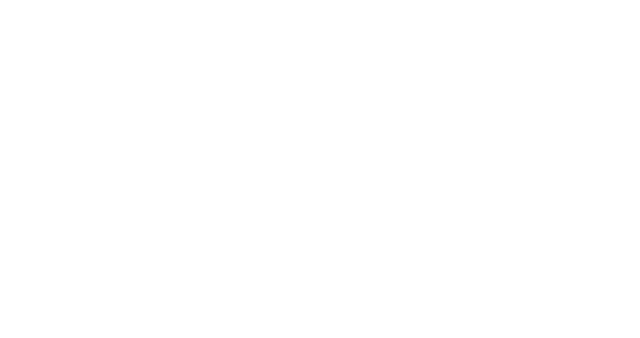
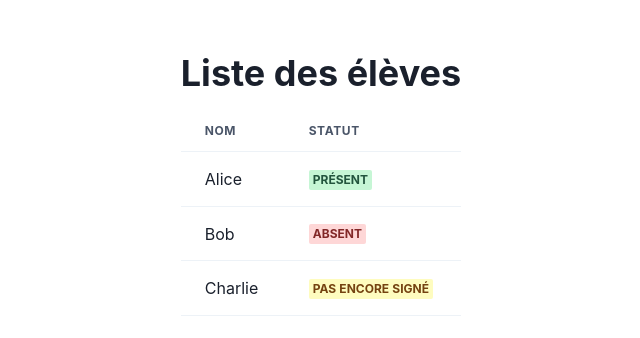
Before and after one commit to apanchoo/R504-SAE502, a React (Vite) app in the folder Client/identification/: page /teacher-dashboard in a window 1280 px wide. Before the commit this address had no page. Shown: the top 338 px of the page, without its empty margins (319-959 px from the left). Built offline with nearby package versions, Linux system fonts and the light colour scheme.

Commit message:
ajout de la page enseignant

```diff
--- a/Client/identification/src/App.jsx
+++ b/Client/identification/src/App.jsx
@@ -3,7 +3,8 @@ import { ChakraProvider } from '@chakra-ui/react';
 import { BrowserRouter, Routes, Route } from 'react-router-dom';
 import LoginPage from './screens/LoginPage';
 import RoleSelectionPage from './screens/RoleSelectionPage';
-import PresencePage from './screens/PresencePage'; // Créez ce composant pour gérer l'émargement
+import PresencePage from './screens/PresencePage';
+import ProfPage from './screens/ProfPage'; // Assurez-vous que le chemin est correct
 import './App.css';
 
 function App() {
@@ -14,6 +15,7 @@ function App() {
           <Route path="/" element={<LoginPage />} />
           <Route path="/presence" element={<PresencePage />} />
           <Route path="/select-role" element={<RoleSelectionPage />} />
+          <Route path="/teacher-dashboard" element={<ProfPage />} /> {/* Ajout de la route pour ProfPage */}
         </Routes>
       </BrowserRouter>
     </ChakraProvider>
--- /dev/null
+++ b/Client/identification/src/screens/ProfPage.jsx
@@ -0,0 +1,46 @@
+// ProfPage.jsx
+import React from 'react';
+import { Box, Heading, Table, Thead, Tbody, Tr, Th, Td, Badge } from '@chakra-ui/react';
+
+const students = [
+  { id: 1, name: 'Alice', present: true },
+  { id: 2, name: 'Bob', present: false },
+  { id: 3, name: 'Charlie', present: null }, // null représente "Pas encore signé"
+  // Ajoutez d'autres élèves ici
+];
+
+const ProfPage = () => {
+  const getStatusBadge = (present) => {
+    if (present === true) {
+      return <Badge colorScheme="green">Présent</Badge>;
+    } else if (present === false) {
+      return <Badge colorScheme="red">Absent</Badge>;
+    } else {
+      return <Badge colorScheme="yellow">Pas encore signé</Badge>;
+    }
+  };
+
+  return (
+    <Box p={5}>
+      <Heading mb={4}>Liste des élèves</Heading>
+      <Table variant="simple">
+        <Thead>
+          <Tr>
+            <Th>Nom</Th>
+            <Th>Statut</Th>
+          </Tr>
+        </Thead>
+        <Tbody>
+          {students.map(student => (
+            <Tr key={student.id}>
+              <Td>{student.name}</Td>
+              <Td>{getStatusBadge(student.present)}</Td>
+            </Tr>
+          ))}
+        </Tbody>
+      </Table>
+    </Box>
+  );
+};
+
+export default ProfPage;
```
